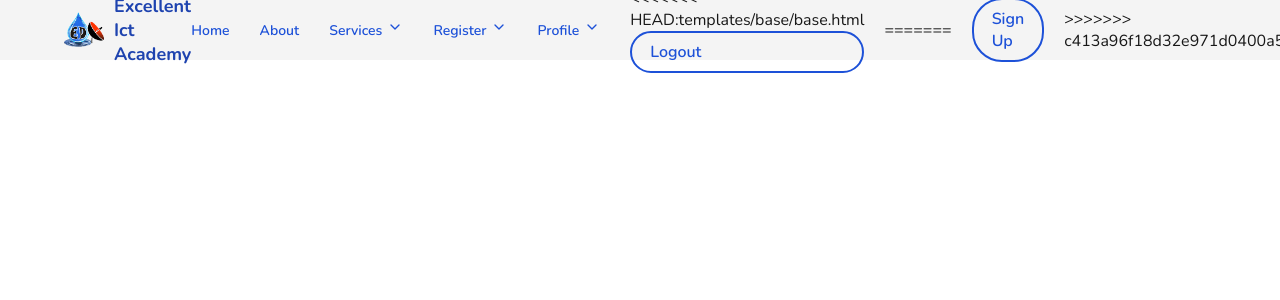
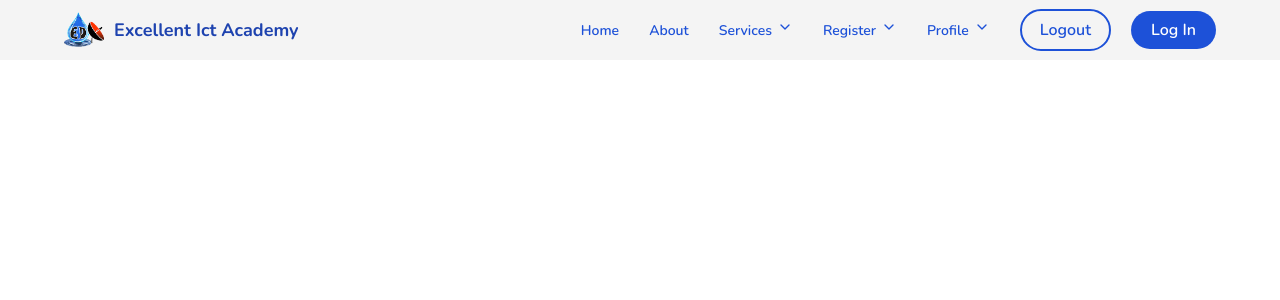
Before and after one commit to Mvtech-africa/Excellent-Digital-Academy, a Python web app: template app/templates/profile.html in a window 1280 px wide. Shown: the top 300 px of the page. Run offline with Jinja, Linux system fonts and the light colour scheme; the template is opened without the code that fills it: most values are stand-ins (such as "Sample title", 1, 10 or a date in 2020).

Commit message:
Added changes

```diff
--- a/app/auth.py
+++ b/app/auth.py
@@ -8,7 +8,7 @@
 
 @auth.route('/signIn', methods=['GET', 'POST'])
 def signIn():
-    if request.method == 'POST':
+    """if request.method == 'POST':
         email = request.form.get('email')
         password = request.form.get('password')
 
@@ -21,7 +21,7 @@
             return redirect(url_for('main.profile'))
         else:
             flash('Invalid email or password. Please try again.')
-            return redirect(url_for('auth.signIn'))
+            return redirect(url_for('auth.signIn'))"""
 
     return render_template('signin.html')
 
--- a/app/templates/base/base.html
+++ b/app/templates/base/base.html
@@ -116,24 +116,17 @@
             </ul>
 
             <ul class="dropdown-container">
-              <li><a href="#">Profile</a></li>
+              <li><a href="{{url_for(main.profile)}}">Profile</a></li>
               <li><a href="#">Dashboard</a></li>
             </ul>
           </div>
 
           <div class="h-btn-main-con">
             <a href="">
-<<<<<<< HEAD:templates/base/base.html
                 <div class="header-btn1">
                     Logout
                 </div>
             </a>
-=======
-                            <div class="header-btn1">
-                                Sign Up
-                            </div>
-                        </a>
->>>>>>> c413a96f18d32e971d0400a554473a13e44e2b86:app/templates/base/base.html
 
             <a href="{{ url_for('auth.signup') }}">
               <div class="header-btn2">Log In</div>
--- a/app/templates/profile.html
+++ b/app/templates/profile.html
@@ -3,5 +3,5 @@
       <title>{{ users.first_name}}</title>
     {% endblock head %}
      {% block content %}
-     {{ users }}
+     Hello World
      {% endblock content %}
```
Also changed, not shown: instance/db.sqlite (deleted).
